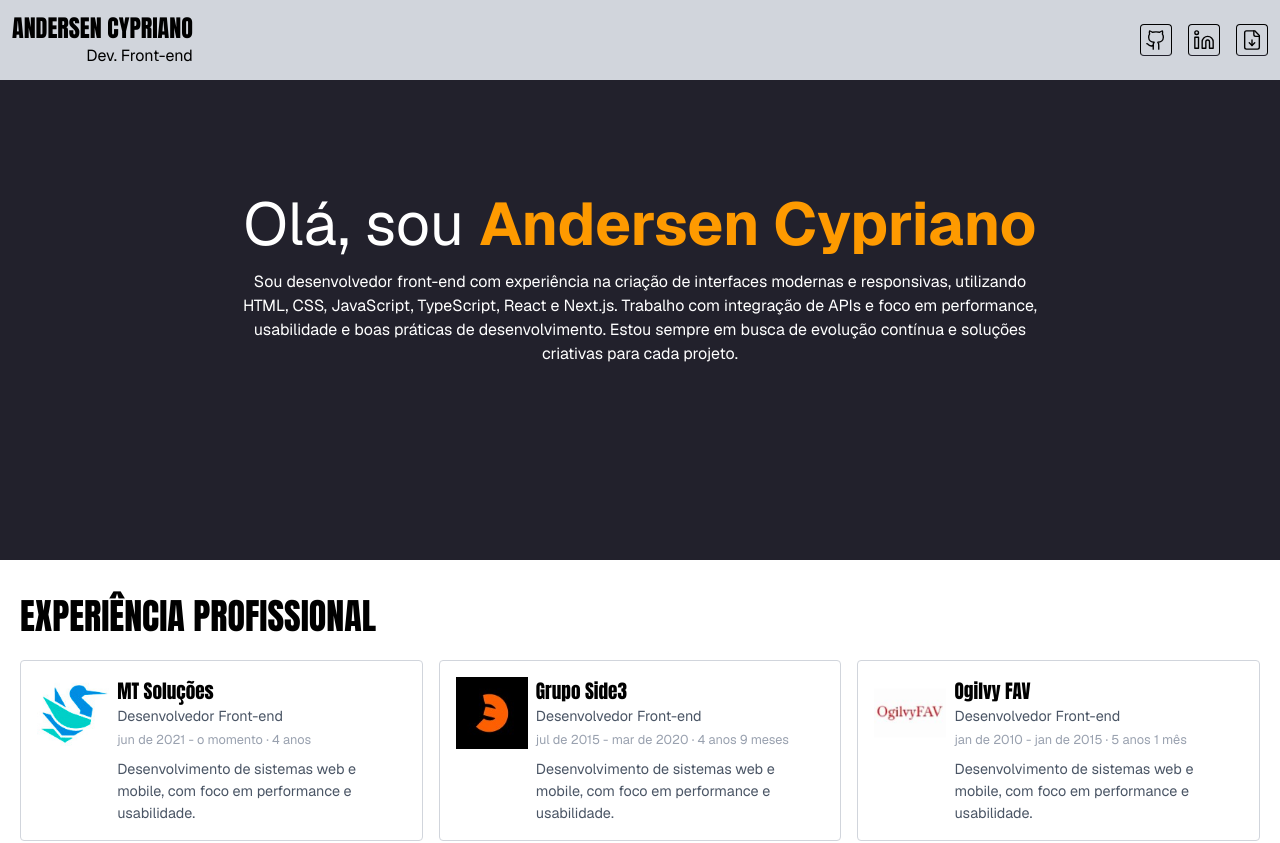
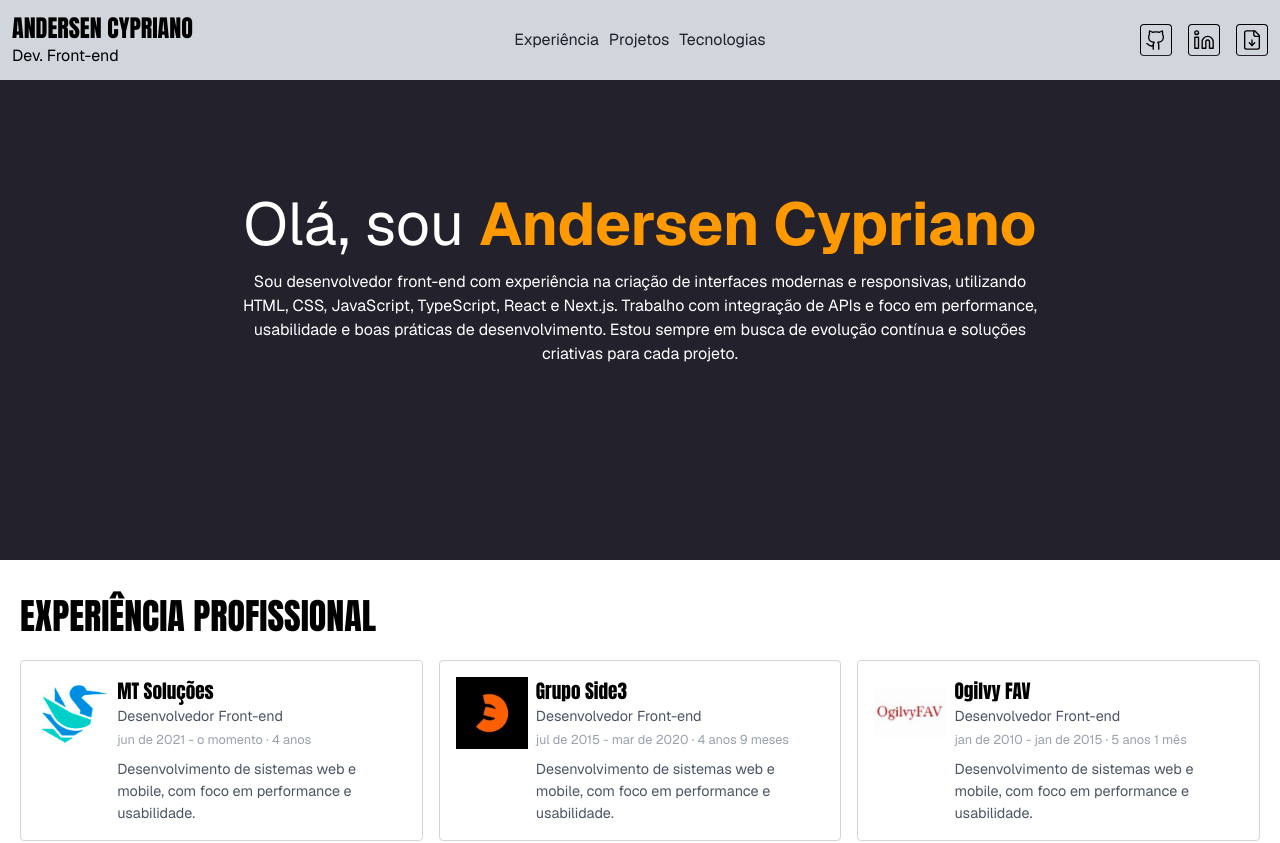
Before and after one commit to andersencypriano/portfolio-frontend, a React (Vite) app: page / in a window 1280 px wide. Shown: the top 843 px of the page. Built offline with nearby package versions, Linux system fonts and the light colour scheme.

Commit message:
feat: add navigation

```diff
--- a/src/App.tsx
+++ b/src/App.tsx
@@ -13,7 +13,7 @@ function App() {
     <>
       <Header />
       <main className="">
-        <section className="w-full h-[70dvh] flex items-center mb-4 bg-bg">
+        <section className="w-full h-[70dvh] flex items-center mb-4 bg-bg" id="sobre">
           <div className="container mx-auto">
             <h1 className="text-6xl text-white text-center">
               Olá, sou <span className="text-amber-500 font-bold">Andersen Cypriano</span>
@@ -23,20 +23,20 @@ function App() {
             </p>
           </div>
         </section>
-        <section className="p-5 bg-white">
+        <section className="p-5 bg-white" id="experiencia">
           <div className="container mx-auto">
             <TitleSection title="Experiência Profissional" />
             <JobList />
           </div>
         </section>
 
-        <section className="p-5 bg-white">
+        <section className="p-5 bg-white" id="projetos">
           <div className="container mx-auto">
             <TitleSection title="Projetos" />
             <WorksList />
           </div>
         </section>
-        <section className="p-5 bg-white">
+        <section className="p-5 bg-white" id="tecnologias">
           <div className="container mx-auto">
             <TitleSection title="Tecnologias" />
             <Skills />
--- a/src/components/Header/Header.tsx
+++ b/src/components/Header/Header.tsx
@@ -1,12 +1,14 @@
 import Logo from "../Logo/Logo";
+import MainMenu from "../MainMenu/MainMenu";
 import SocialLinks from "../SocialLinks/SocialLinks";
 
 export default function Header() {
   return (
     <>
-      <header className="bg-gray-300 fixed w-[100dvw] p-3 z-40">
+      <header className="bg-gray-300 fixed w-[100dvw] p-3 z-40 md:w-full">
         <div className="container flex items-center justify-between mx-auto">
           <Logo/>
+          <MainMenu />
           <SocialLinks />
         </div>
       </header>
--- a/src/components/Logo/Logo.tsx
+++ b/src/components/Logo/Logo.tsx
@@ -1,7 +1,7 @@
 export default function Logo() {
   return (
     <>
-      <div className="flex items-end flex-col">
+      <div className=" w-1/4 flex flex-col">
         <h1 className="font-secundary uppercase text-2xl">Andersen Cypriano</h1>
         <span>Dev. Front-end</span>
       </div>
--- /dev/null
+++ b/src/components/MainMenu/MainMenu.tsx
@@ -0,0 +1,30 @@
+'use client'
+
+export default function MainMenu () {
+  function handleClick (event: React.MouseEvent<HTMLAnchorElement>) {
+    event.preventDefault()
+    const targetId = event.currentTarget.getAttribute('href')?.substring(1);
+
+    if (targetId) {
+      const targetElement = document.getElementById(targetId)
+      if (targetElement) {
+        targetElement.scrollIntoView({ behavior: 'smooth', block: 'start', inline: 'nearest' })
+      }
+    }
+  }
+  return (
+    <div className="w-1/2 flex flex-col items-center justify-center">
+      <ul className="flex gap-2.5">
+        <li className="flex items-center justify-center">
+          <a href="#experiencia" onClick={handleClick} className="text-bg">Experiência</a>
+        </li>
+        <li className="flex items-center justify-center">
+          <a href="#projetos" onClick={handleClick} className="text-bg">Projetos</a>
+        </li>
+        <li className="flex items-center justify-center">
+          <a href="#tecnologias" onClick={handleClick} className="text-bg">Tecnologias</a>
+        </li>
+      </ul>
+    </div>
+  )
+}
--- a/src/components/SocialLinks/SocialLinks.tsx
+++ b/src/components/SocialLinks/SocialLinks.tsx
@@ -2,7 +2,7 @@ import { LuFileDown, LuGithub, LuLinkedin } from "react-icons/lu";
 
 export default function SocialLinks() {
   return (
-    <div className="flex gap-4">
+    <div className="w-1/4 flex gap-4 justify-end items-center">
       <a
         href="https://github.com/andersencypriano"
         target="_blank"
```
